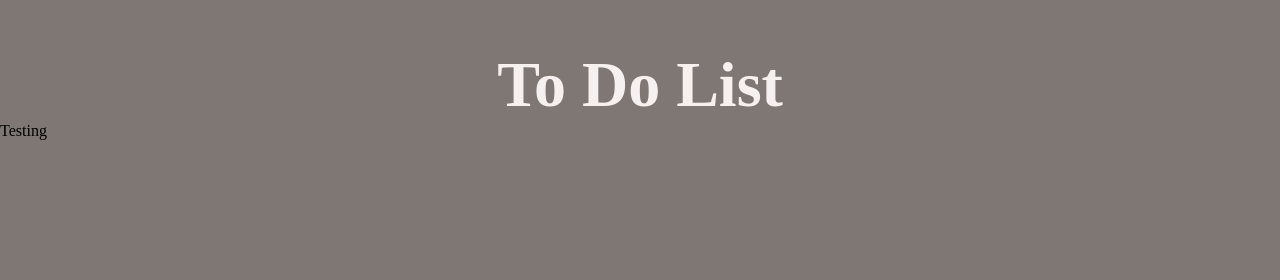
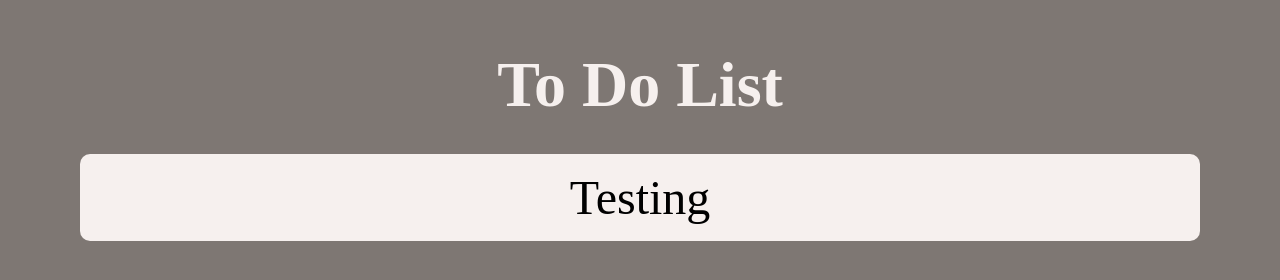
Before and after one commit to JoshLutrick/toDoList, a plain HTML site: page index.html in a window 1280 px wide. Drawn offline with Linux system fonts and the light colour scheme.

Commit message:
Finished To Do List Card

```diff
--- a/style.css
+++ b/style.css
@@ -12,10 +12,17 @@ body {
     text-align: center;
 }
 .cardgrid {
+    margin-top: 2rem;
     display: grid;
     gap: 1rem;
     grid-template: repeat(5, 1fr);
 }
 .cardgrid__desc {
-    background-color: ;
+    border-radius: 10px;
+    padding: 1rem;
+    text-align: center;
+    background-color: #F6F0EE;
+    font-size: 3rem;
+    width: 85%;
+    margin: 0 auto;
 }
```
